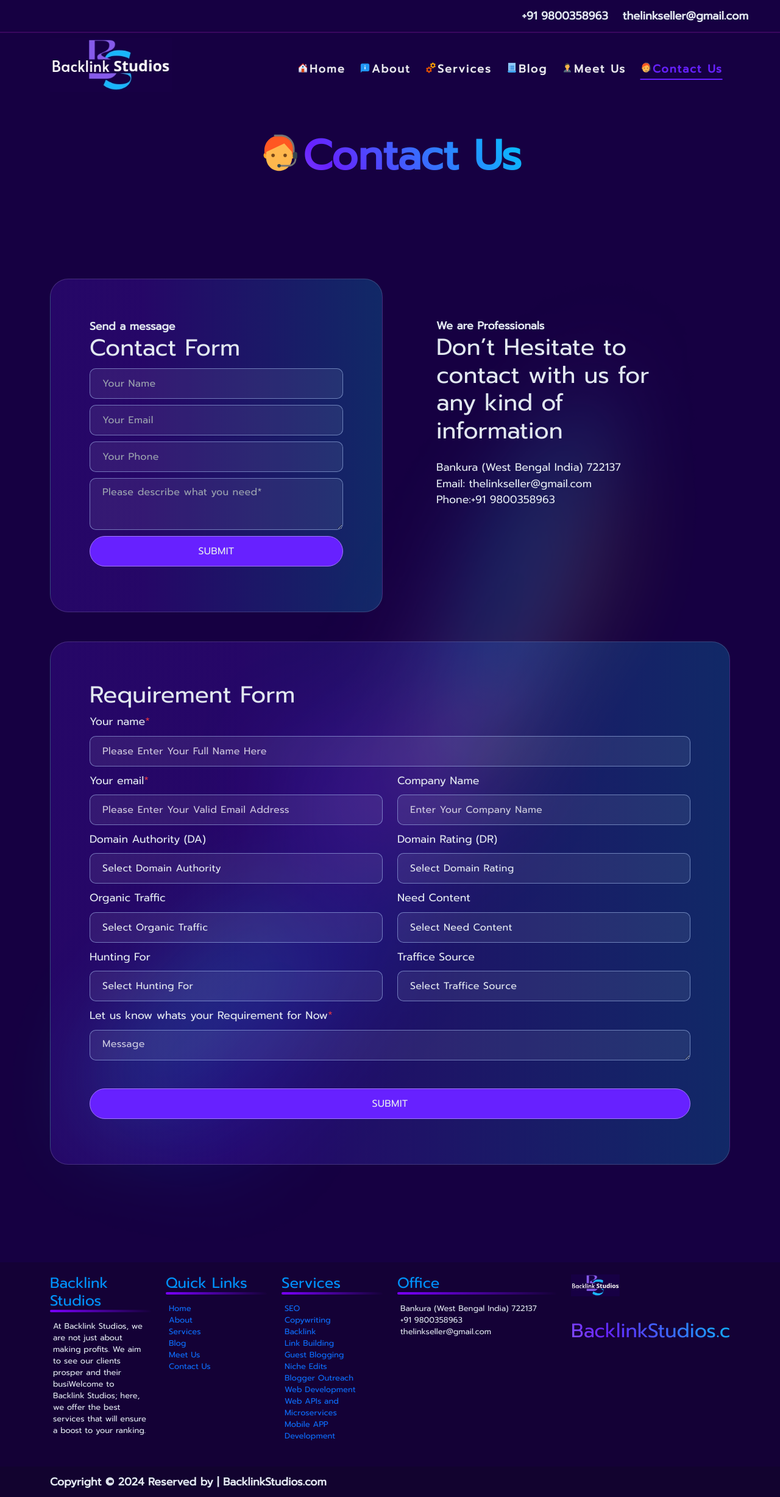
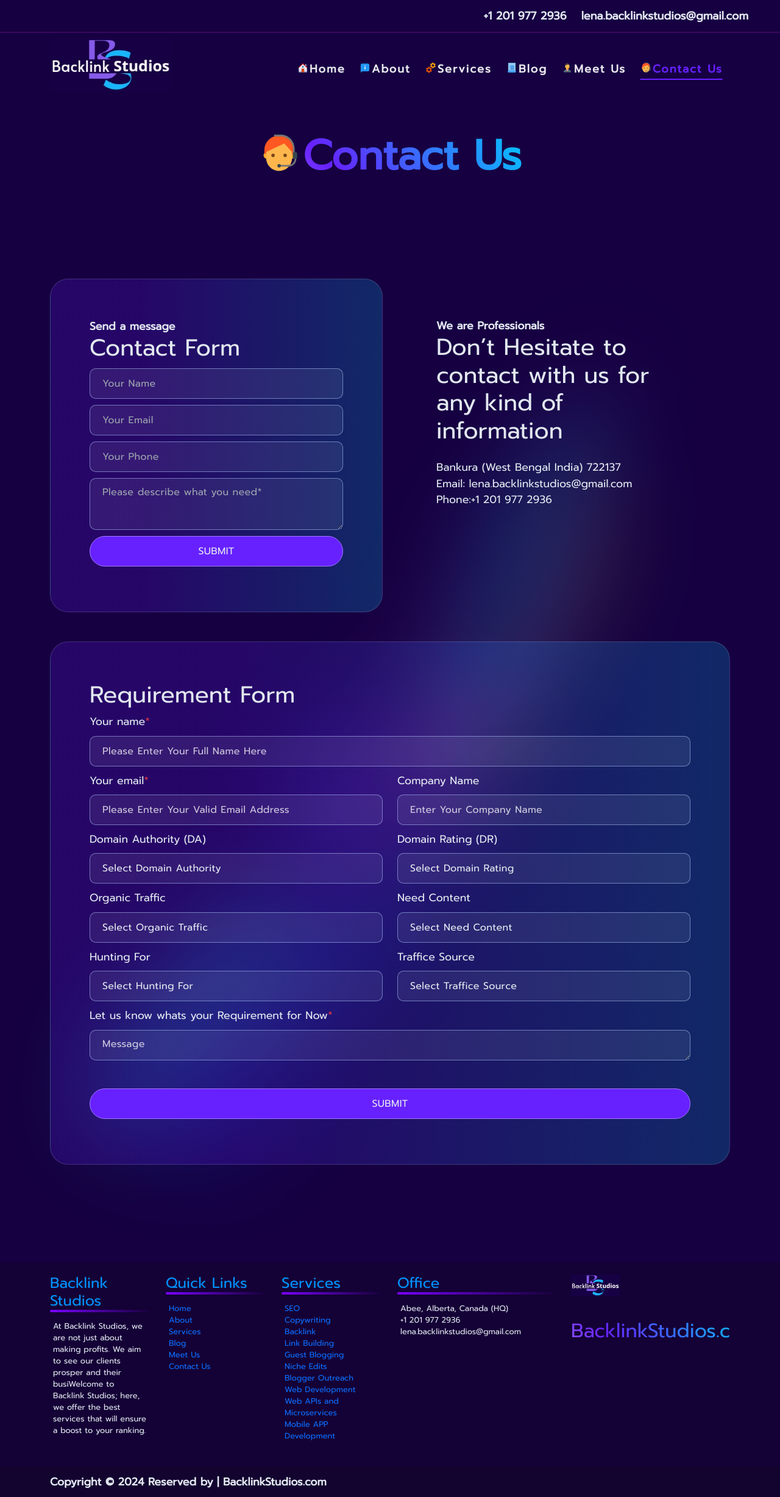
Before and after one commit to BackLinkStudios/backlinkstudios.github.io, a Next.js app: page /contact-us in a window 1280 px wide. Shown: the whole page at 61% size. Built offline with nearby package versions, Linux system fonts and the light colour scheme.

Commit message:
address and contact updated

```diff
--- a/src/app/contact-us/page.tsx
+++ b/src/app/contact-us/page.tsx
@@ -164,8 +164,8 @@
 							{/* <div className="_._text-lg _._text-white/60">abc</div> */}
 							<ul className="_._p-4">
 								<li>Bankura (West Bengal India) 722137</li>
-								<li>Email: thelinkseller@gmail.com</li>
-								<li>Phone:+91 9800358963</li>
+								<li>Email: lena.backlinkstudios@gmail.com</li>
+								<li>Phone:+1 201 977 2936</li>
 							</ul>
 						</div>
 					</div>
--- a/src/components/Footer/Footer.tsx
+++ b/src/components/Footer/Footer.tsx
@@ -56,9 +56,9 @@
                                 <h4 className="fw-title">Office</h4>
                                 <div className="footer-link">
                                     <ul className="list-wrap">
-                                        <li>Bankura (West Bengal India) 722137</li>
-                                        <li>+91 9800358963</li>
-                                        <li>thelinkseller@gmail.com</li>
+                                        <li>Abee, Alberta, Canada (HQ)</li>
+                                        <li>+1 201 977 2936</li>
+                                        <li>lena.backlinkstudios@gmail.com</li>
                                     </ul>
                                 </div>
                             </div>
--- a/src/components/Header/Header.tsx
+++ b/src/components/Header/Header.tsx
@@ -14,8 +14,8 @@
         <header>
             <div className="_._boredr _._border-b-2 _._border-fuchsia-600/20">
                 <div className="_._container _._mx-auto _._flex _._justify-end _._text-sm">
-                    <div className="_._p-3 _._text-md md:_._text-lg _._font-semibold">+91 9800358963</div>
-                    <div className="_._p-3 _._text-md md:_._text-lg _._font-semibold">thelinkseller@gmail.com</div>
+                    <div className="_._p-3 _._text-md md:_._text-lg _._font-semibold">+1 201 977 2936</div>
+                    <div className="_._p-3 _._text-md md:_._text-lg _._font-semibold">lena.backlinkstudios@gmail.com</div>
                 </div>
             </div>
             <div className="container _._flex _._flex-wrap md:_._justify-between _._justify-center _._p-2 _._md:p-5">
```
